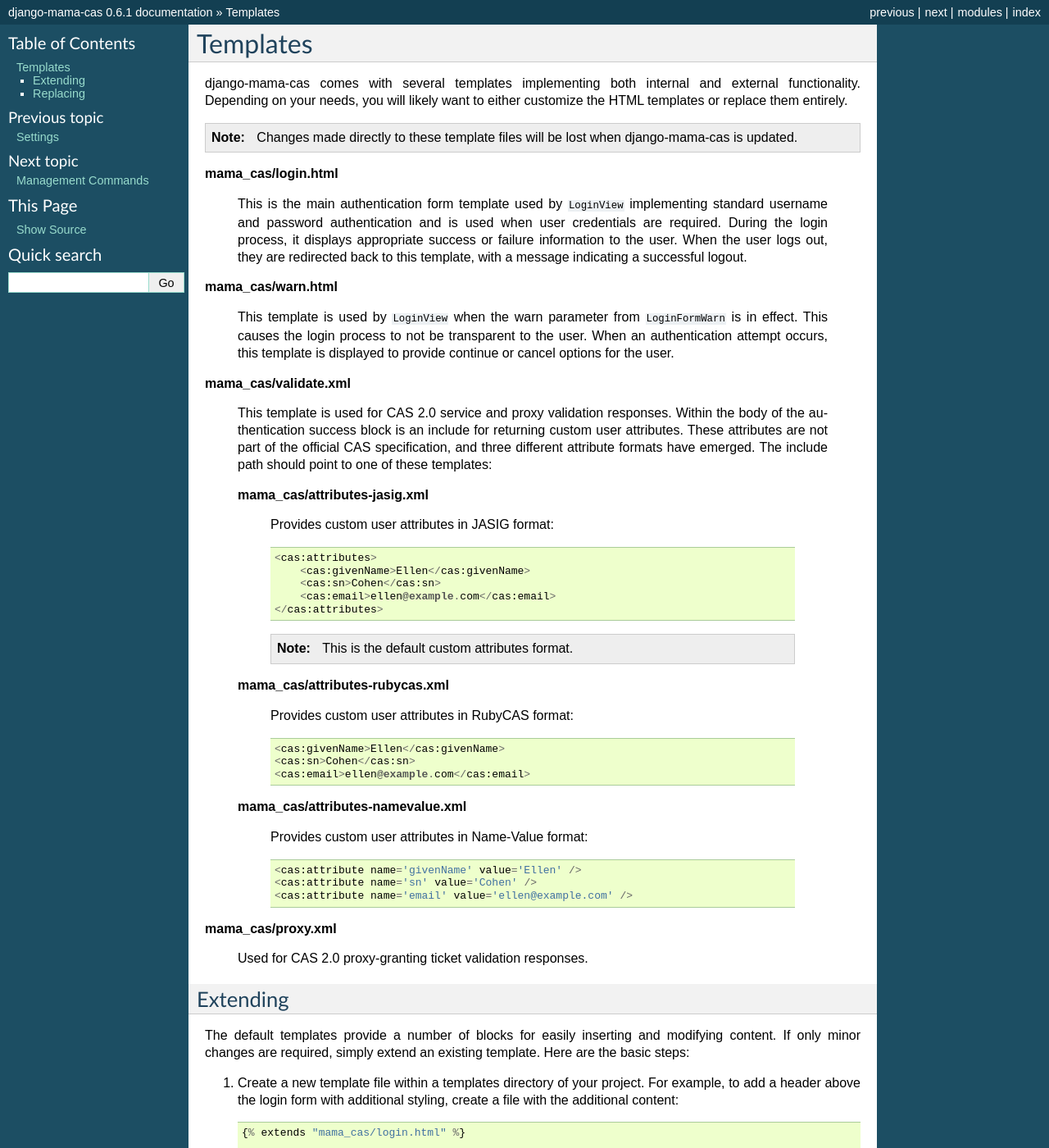
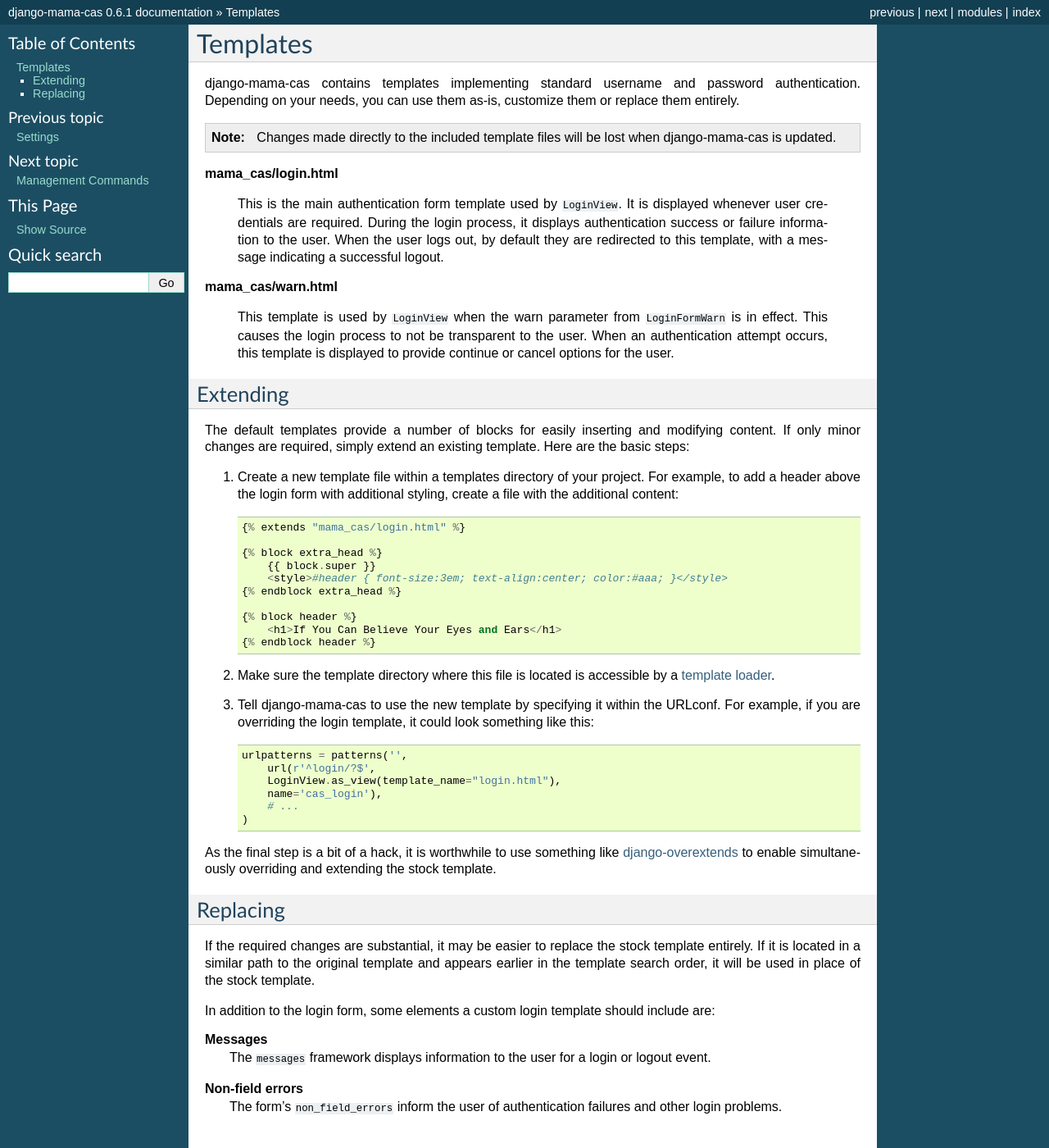
Before and after one commit to jbittel/django-mama-cas, a Sphinx documentation site: the page built from docs/templates.rst, in a window 1280 px wide and 1400 px high. Shown: the whole window at 82% size. Built offline with Sphinx 7.4.7, drawn with Linux system fonts in a browser that asks for light colours; some of the changed text lies outside the part shown.

Commit message:
Update documentation for XML output changes

```diff
--- a/docs/index.rst
+++ b/docs/index.rst
@@ -14,7 +14,7 @@
 CAS is an HTTP-based protocol that provides single sign-on functionality to web
 services. It operates using tickets, unique text strings that are provided and
 validated by the server, allowing web services to authenticate a user without
-having access to the user's credentials.
+direct access to the user's credentials.
 
 .. _Central Authentication Service (CAS): http://en.wikipedia.org/wiki/Central_Authentication_Service
 
--- a/docs/installation.rst
+++ b/docs/installation.rst
@@ -112,7 +112,7 @@
 documentation`_. These settings should be configured to fit your environment
 and security requirements.
 
-Authentication
+Authenticating
 --------------
 
 At least one `authentication backend`_ must be `installed and configured`_,
--- a/docs/templates.rst
+++ b/docs/templates.rst
@@ -3,23 +3,22 @@
 Templates
 =========
 
-django-mama-cas comes with several templates implementing both internal and
-external functionality. Depending on your needs, you will likely want to
-either customize the HTML templates or replace them entirely.
+django-mama-cas contains templates implementing standard username and password
+authentication. Depending on your needs, you can use them as-is, customize
+them or replace them entirely.
 
 .. note::
 
-   Changes made directly to these template files will be lost when
+   Changes made directly to the included template files will be lost when
    django-mama-cas is updated.
 
 **mama_cas/login.html**
 
-   This is the main authentication form template used by ``LoginView``
-   implementing standard username and password authentication and is used when
-   user credentials are required. During the login process, it displays
-   appropriate success or failure information to the user. When the user logs
-   out, they are redirected back to this template, with a message indicating
-   a successful logout.
+   This is the main authentication form template used by ``LoginView``.
+   It is displayed whenever user credentials are required. During the login
+   process, it displays authentication success or failure information to the
+   user. When the user logs out, by default they are redirected to this
+   template, with a message indicating a successful logout.
 
 **mama_cas/warn.html**
 
@@ -27,48 +26,6 @@
    ``LoginFormWarn`` is in effect. This causes the login process to not be
    transparent to the user. When an authentication attempt occurs, this
    template is displayed to provide continue or cancel options for the user.
-
-**mama_cas/validate.xml**
-
-   This template is used for CAS 2.0 service and proxy validation responses.
-   Within the body of the authentication success block is an include for
-   returning custom user attributes. These attributes are not part of the
-   official CAS specification, and three different attribute formats have
-   emerged. The include path should point to one of these templates:
-
-   **mama_cas/attributes-jasig.xml**
-
-      Provides custom user attributes in JASIG format::
-
-         <cas:attributes>
-             <cas:givenName>Ellen</cas:givenName>
-             <cas:sn>Cohen</cas:sn>
-             <cas:email>ellen@example.com</cas:email>
-         </cas:attributes>
-
-      .. note::
-
-         This is the default custom attributes format.
-
-   **mama_cas/attributes-rubycas.xml**
-
-      Provides custom user attributes in RubyCAS format::
-
-         <cas:givenName>Ellen</cas:givenName>
-         <cas:sn>Cohen</cas:sn>
-         <cas:email>ellen@example.com</cas:email>
-
-   **mama_cas/attributes-namevalue.xml**
-
-      Provides custom user attributes in Name-Value format::
-
-         <cas:attribute name='givenName' value='Ellen' />
-         <cas:attribute name='sn' value='Cohen' />
-         <cas:attribute name='email' value='ellen@example.com' />
-
-**mama_cas/proxy.xml**
-
-   Used for CAS 2.0 proxy-granting ticket validation responses.
 
 Extending
 ---------
@@ -117,10 +74,9 @@
 ---------
 
 If the required changes are substantial, it may be easier to replace the stock
-template. Instead of extending the template as described in step one, replace
-it entirely. If it is located in a similar path to the original template and
-appears earlier in the template search order, it will be used in place of the
-stock template.
+template entirely. If it is located in a similar path to the original template
+and appears earlier in the template search order, it will be used in place of
+the stock template.
 
 In addition to the login form, some elements a custom login template should
 include are:
```
Also changed, not shown: docs/settings.rst (+17 -2 lines).
